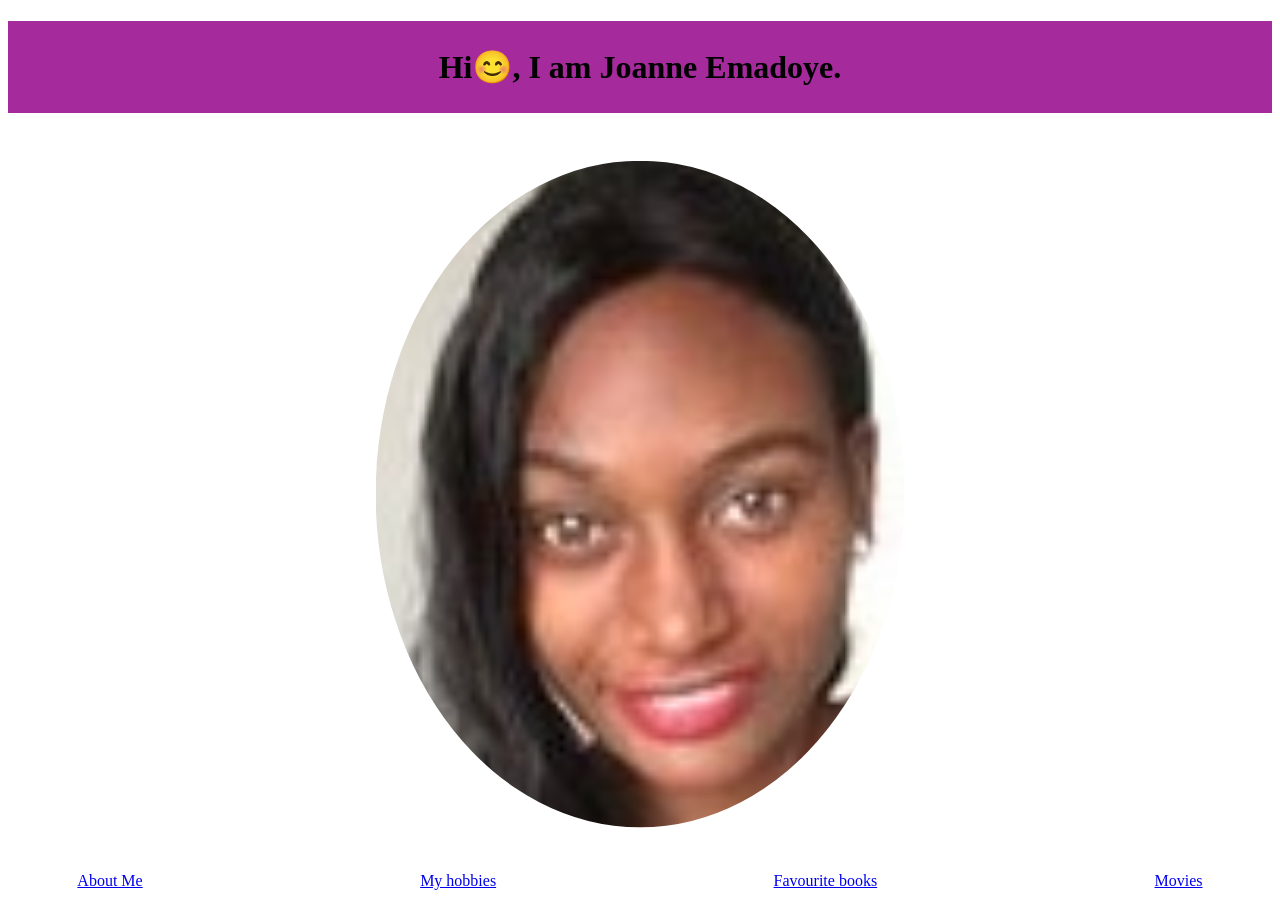
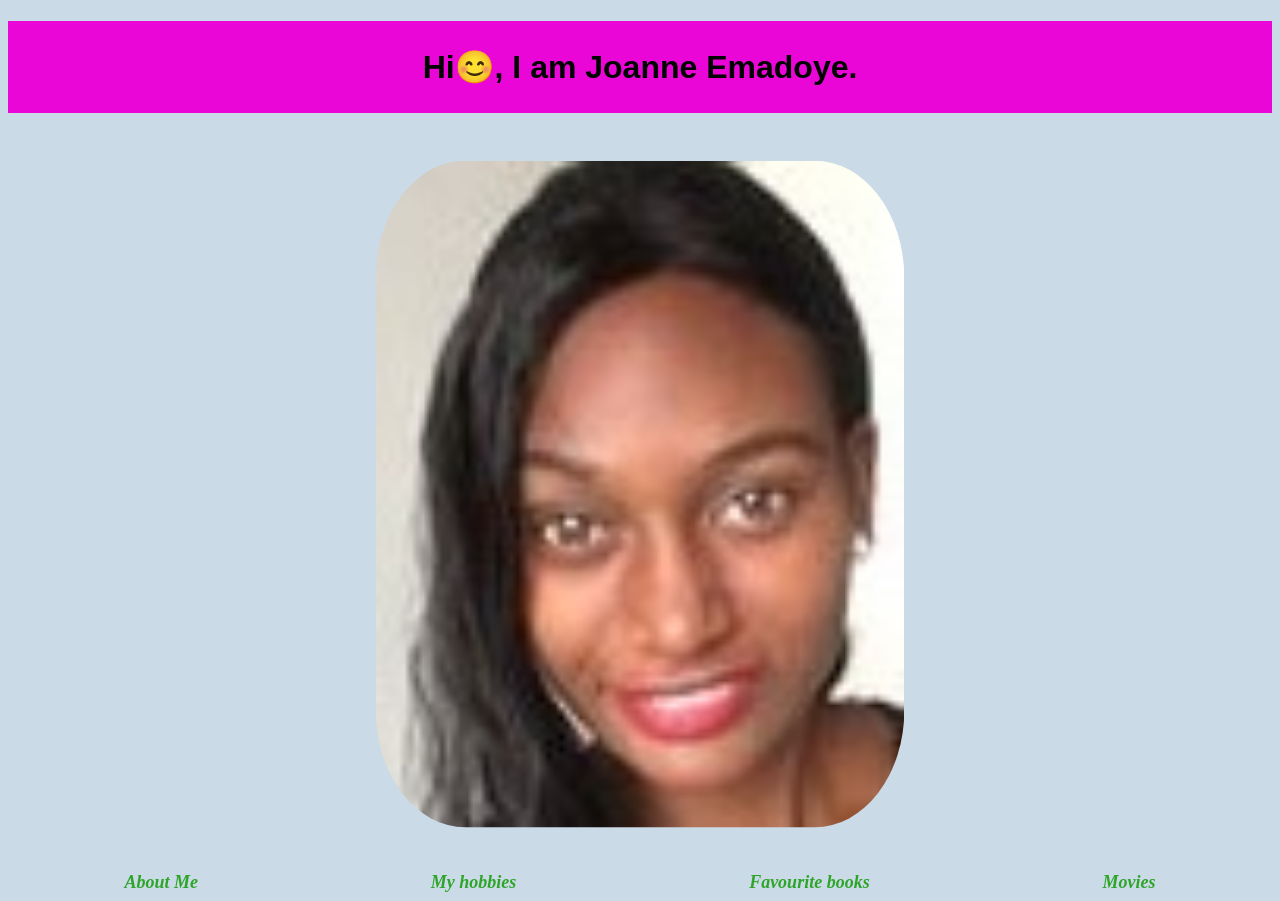
Before and after one commit to Emadoye/Main-HTML-Project, a plain HTML site: page index.html in a window 1280 px wide. Drawn offline with Linux system fonts and the light colour scheme.

Commit message:
more css added

```diff
--- a/css/style.css
+++ b/css/style.css
@@ -1,10 +1,17 @@
+@font-face {
+  font-family: MemphisRiver, Arial, Helvetica, sans-serif;
+  src: url(fonts/MemphisRiver);
+}
+
 h1 {
+  font-family: MemphisRiver, Arial, Helvetica, sans-serif;
   text-align: center;
   padding: 20pt;
 }
 
 img {
-  border-radius: 50%;
+  border-radius: 20%;
+  border: 5pt;
   max-width: 1000pt;
   height: 500pt;
   padding: 20pt;
@@ -14,11 +21,18 @@ img {
 }
 
 .change {
-  background-color: rgba(255, 255, 255, 0.747);
+  background-color: rgba(201, 217, 230, 0.966);
 }
 
 .flex-container {
   display: flex;
-  justify-content: space-around;
+  justify-content: space-evenly;
+}
+a,
+.flex-container {
   text-decoration: none;
+  color: rgb(46, 165, 42);
+  font-weight: 700;
+  font-style: oblique;
+  font-size: large;
 }
--- a/index.html
+++ b/index.html
@@ -8,7 +8,7 @@
     <link rel="stylesheet" href="css/style.css" />
   </head>
   <body class="change">
-    <h1 style="background-color: rgb(165, 42, 155)">
+    <h1 style="background-color: rgb(235, 6, 216)">
       Hi😊, I am Joanne Emadoye.
     </h1>
     <img src="./images/headshot.jpg" alt="My picture" /><br />
```
